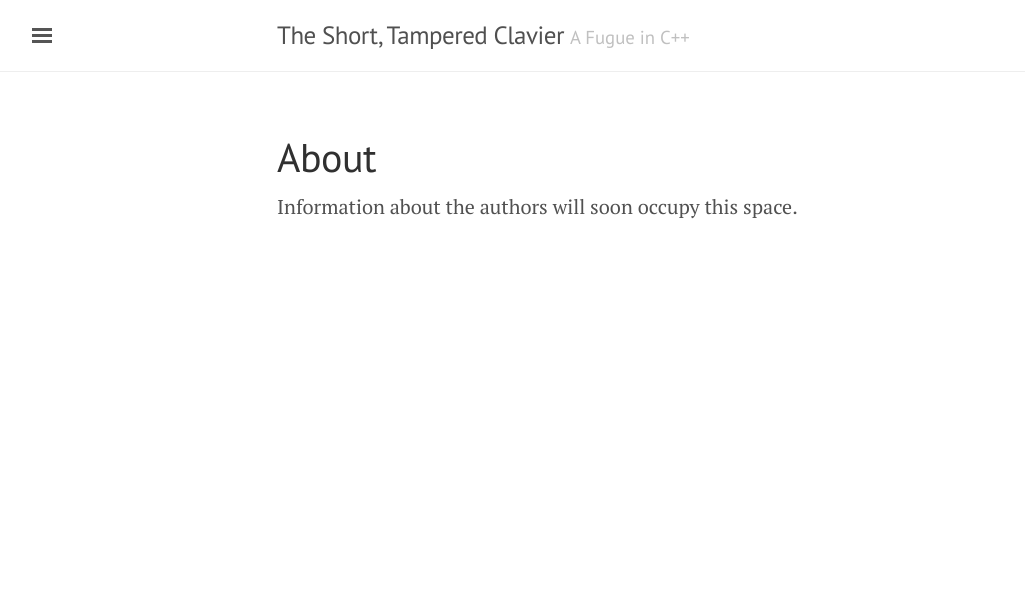
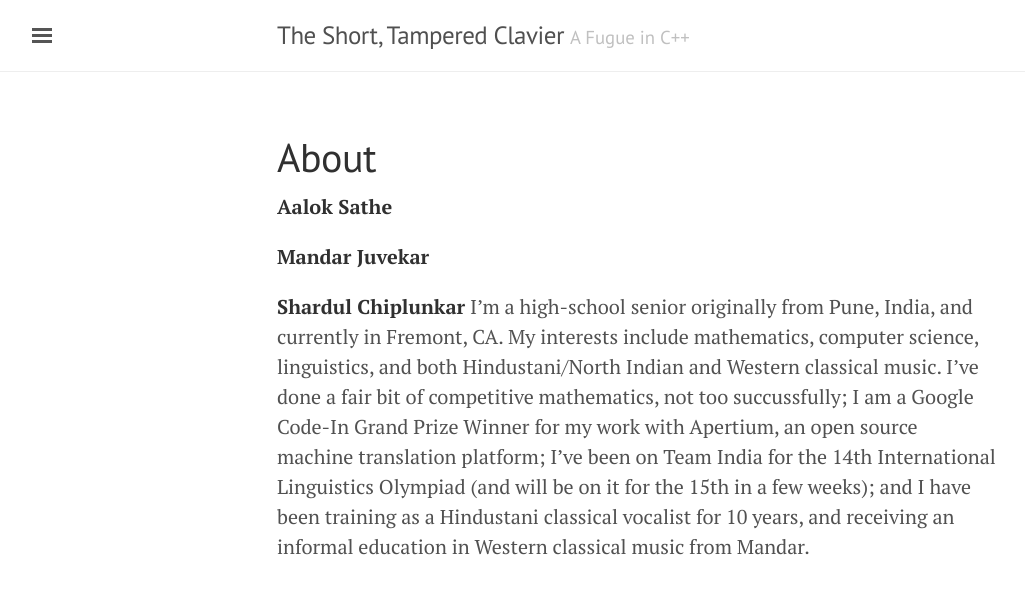
Before and after one commit to theshorttamperedclavier/theshorttamperedclavier.github.io, a Jekyll site: the page built from about.md, in a window 1280 px wide. Shown: the top 594 px of the page, without its empty margins (3-1028 px from the left). Built offline with Jekyll 4.4.1, drawn with Linux system fonts in a browser that asks for light colours; nearby versions of some CDN libraries.

Commit message:
Add a legit first blog post Update the 'About' page with my info Fix a minor formatting issue with the side navbar

```diff
--- a/_includes/sidebar.html
+++ b/_includes/sidebar.html
@@ -35,7 +35,9 @@
 
   <div class="sidebar-item">
     <p>
-    &copy; {{ site.time | date: '%Y' }}. Jekyll theme under MIT license. Blog content of <a rel="license" href="http://creativecommons.org/licenses/by/4.0/"><img alt="Creative Commons License" style="border-width:0" src="https://i.creativecommons.org/l/by/4.0/80x15.png" /></a><br /><span xmlns:dct="http://purl.org/dc/terms/" href="http://purl.org/dc/dcmitype/Text" property="dct:title" rel="dct:type">The Short, Tampered Clavier</span> by <a xmlns:cc="http://creativecommons.org/ns#" href="https://github.com/theshorttamperedclavier/theshorttamperedclavier.github.io" property="cc:attributionName" rel="cc:attributionURL">Aalok Sathe, Mandar Juvekar, Shardul Chiplunkar</a> is licensed under a <a rel="license" href="http://creativecommons.org/licenses/by/4.0/">Creative Commons Attribution 4.0 International License</a>.
+    &copy; {{ site.time | date: '%Y' }}. Jekyll theme under MIT license. Blog content of <span xmlns:dct="http://purl.org/dc/terms/" href="http://purl.org/dc/dcmitype/Text" property="dct:title" rel="dct:type">The Short, Tampered Clavier</span> by <a xmlns:cc="http://creativecommons.org/ns#" href="https://github.com/theshorttamperedclavier/theshorttamperedclavier.github.io" property="cc:attributionName" rel="cc:attributionURL">Aalok Sathe, Mandar Juvekar, Shardul Chiplunkar</a> licensed under a <a rel="license" href="http://creativecommons.org/licenses/by/4.0/">Creative Commons Attribution 4.0 International License</a>.
     </p>
+    <br />
+    <a rel="license" href="http://creativecommons.org/licenses/by/4.0/"><img alt="Creative Commons License" style="border-width:0" src="https://i.creativecommons.org/l/by/4.0/80x15.png" /></a>
   </div>
 </div>
--- a/about.md
+++ b/about.md
@@ -3,4 +3,16 @@ layout: page
 title: About
 ---
 
-Information about the authors will soon occupy this space.
+**Aalok Sathe**
+
+**Mandar Juvekar**
+
+**Shardul Chiplunkar** I'm a high-school senior originally from Pune, India, and
+currently in Fremont, CA. My interests include mathematics, computer science,
+linguistics, and both Hindustani/North Indian and Western classical music. I've
+done a fair bit of competitive mathematics, not too succussfully; I am a Google
+Code-In Grand Prize Winner for my work with Apertium, an open source machine
+translation platform; I've been on Team India for the 14th International
+Linguistics Olympiad (and will be on it for the 15th in a few weeks); and I have
+been training as a Hindustani classical vocalist for 10 years, and receiving an
+informal education in Western classical music from Mandar.
```
Also changed, not shown: _posts/2016-06-18-hello-world.md (deleted, +0 -8 lines), _posts/2017-06-18-a-second-hello.md (deleted, +0 -6 lines), _posts/2017-06-18-wh-questions.md (added, +38 -0 lines).
